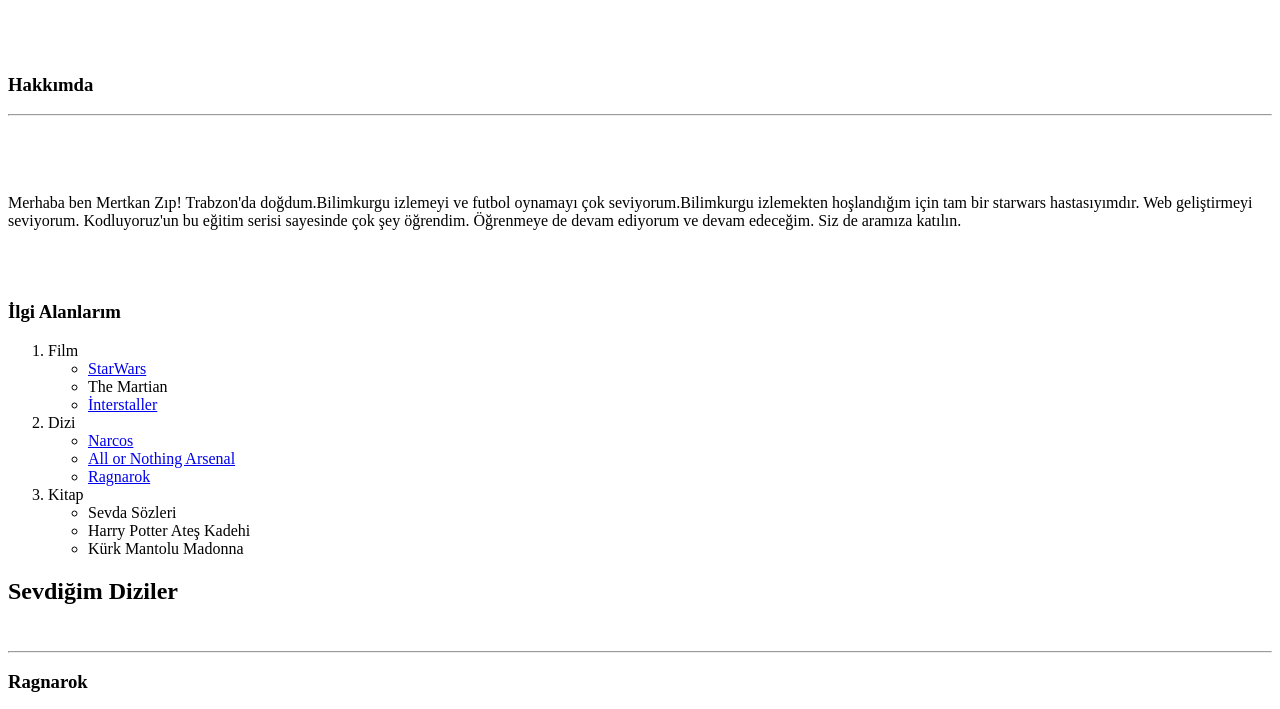
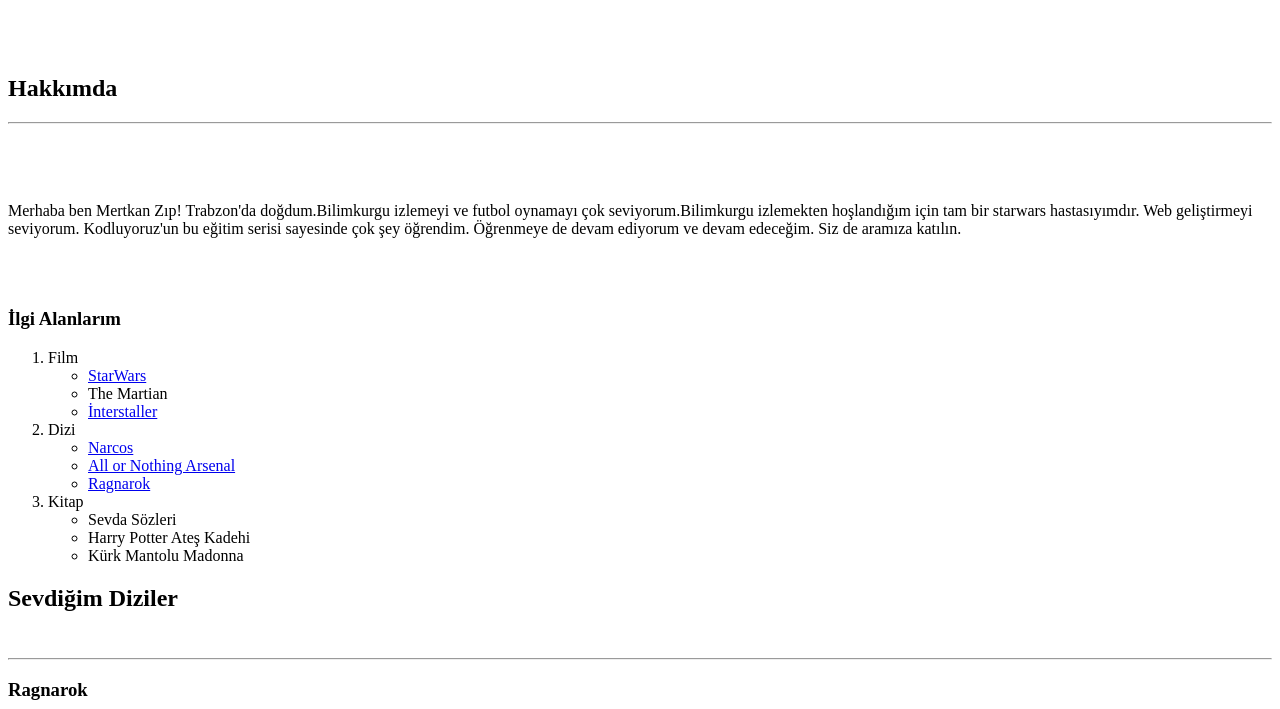
Before and after one commit to Mertkannn/test, a plain HTML site: page ücüncürepo.html in a window 1280 px wide. Shown: the part 61-770 px from the top of the page. Drawn offline with Linux system fonts and the light colour scheme.

Commit message:
files changed

```diff
--- a/ücüncürepo.html
+++ b/ücüncürepo.html
@@ -9,7 +9,7 @@
 <body>
     <h1>Mertkan Zıp</h1>
     <br><br>
-    <h3>Hakkımda</h3>
+    <h2>Hakkımda</h2>
     <hr>
     <br><br><br>
     <p>Merhaba ben Mertkan Zıp! Trabzon'da doğdum.Bilimkurgu izlemeyi ve futbol oynamayı çok seviyorum.Bilimkurgu izlemekten hoşlandığım için tam bir starwars hastasıyımdır. Web geliştirmeyi seviyorum. Kodluyoruz'un bu eğitim serisi sayesinde çok şey öğrendim. Öğrenmeye de devam ediyorum ve devam edeceğim. Siz de aramıza katılın.</p>
```
Also changed, not shown: 1 other file.
